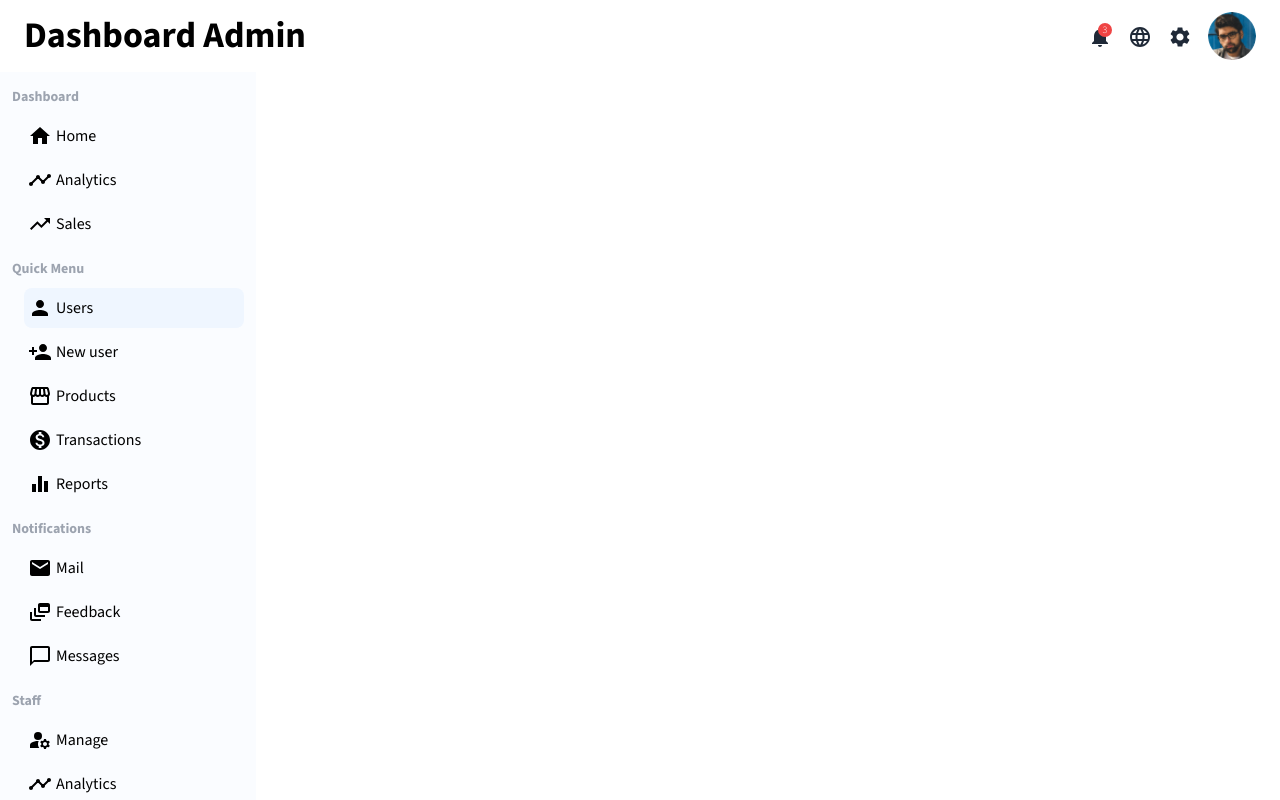
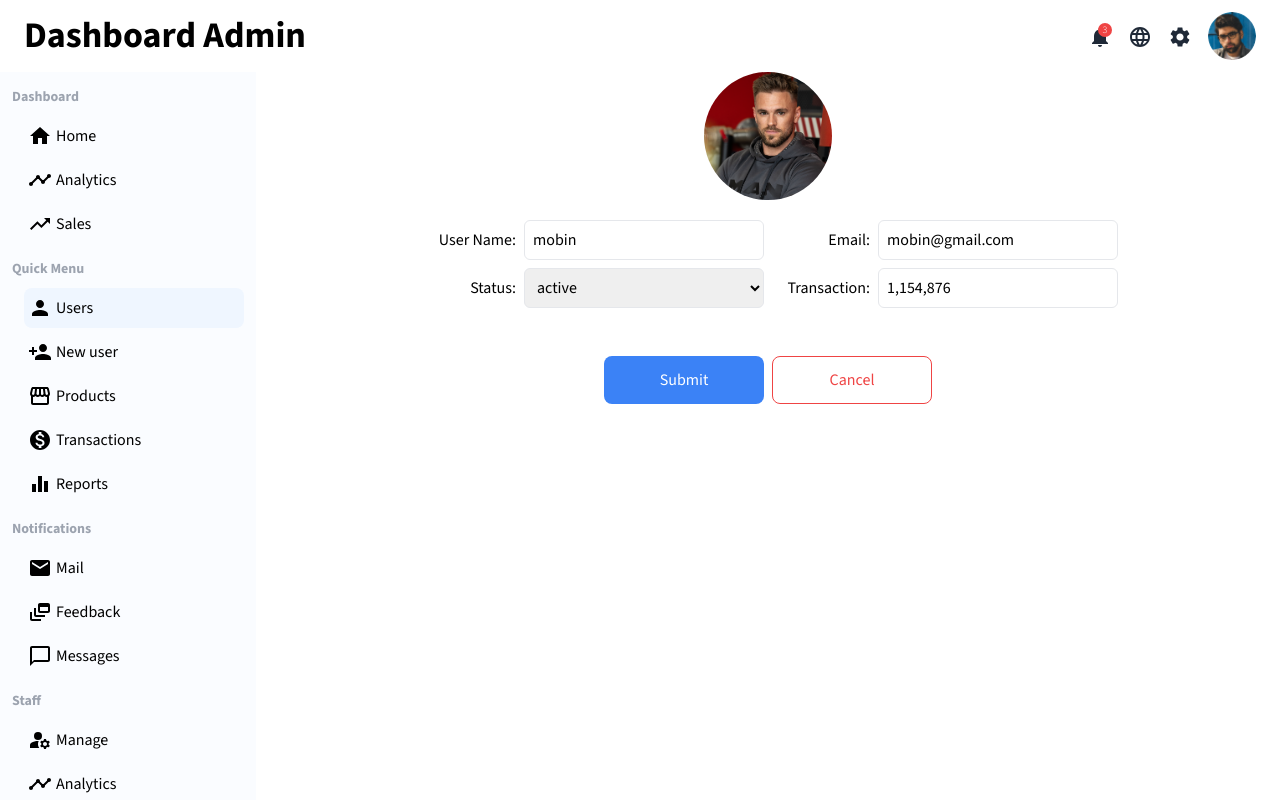
Before and after one commit to mobin-izadi/react-dashboard-admin, a React (Create React App) app: page /users/0 in a window 1280 px wide. Built offline with nearby package versions, Linux system fonts and the light colour scheme.

Commit message:
Add the user information component

```diff
--- /dev/null
+++ b/src/pages/Users/UserDetails.jsx
@@ -0,0 +1,84 @@
+import React, { useState } from 'react'
+import { Link, useParams } from 'react-router-dom'
+import { usersData } from '../../data';
+
+export default function UserDetails() {
+    const id = useParams('id').id
+    let mainUser = usersData.find(user => user.id == id)
+    const [user, setUser] = useState(mainUser)
+
+    const userNameHandler = event => {
+        setUser(preState => {
+            return { ...preState, customer: event.target.value }
+        })
+    }
+    const emailHandler = event => {
+        setUser(preState => {
+            return { ...preState, email: event.target.value }
+        })
+    }
+    const statusHandler = event => {
+        setUser(preState => {
+            return { ...preState, status: event.target.value }
+        })
+    }
+    const transactionHandler = event => {
+        console.log(event.target.value);
+
+        let valueTransaction = event.target.value.split('')
+        let convertValueToNumber = valueTransaction.map(num => {
+            if (Number(num)) {
+                return num
+            }
+        }).join('')
+        console.log(convertValueToNumber);
+
+
+        setUser(preState => {
+            return { ...preState, transaction: Number(convertValueToNumber).toLocaleString() }
+        })
+    }
+
+    return (
+
+        <form action="" method="post">
+            <div className='flex justify-center '>
+                <div className='w-32 h-32 rounded-full overflow-hidden' >
+                    <img src={user.img} alt="" className='w-full h-full object-cover' />
+                </div>
+            </div>
+            <div className='grid grid-cols-2 gap-2 w-[700px] justify-items-end mx-auto my-5'>
+                <div className='flex gap-2 items-center'>
+                    <label htmlFor="username">User Name:</label>
+                    <input type="text" name="" id="username" className='outline-none border h-10 rounded-md px-2 py-1 w-60' value={user.customer} onChange={event => userNameHandler(event)} />
+                </div>
+                <div className='flex gap-y-4 gap-x-2 items-center'>
+                    <label htmlFor="email">Email:</label>
+                    <input type="email" name="" id="email" className='outline-none border h-10 rounded-md px-2 py-1 w-60' value={user.email} onChange={event => emailHandler(event)} />
+                </div>
+                <div className='flex gap-2 items-center'>
+                    <label htmlFor="status">Status:</label>
+                    <select name="status" id="" className='outline-none border h-10 rounded-md px-2 py-1 w-60' value={user.status} onChange={event => statusHandler(event)}>
+                        <option value="active">active</option>
+                        <option value="non-active">non-active</option>
+                    </select>
+
+                </div>
+                <div className='flex gap-2 items-center'>
+                    <label htmlFor="transaction">Transaction:</label>
+                    <input type="text" name="" id="transaction" className='outline-none border h-10 rounded-md px-2 py-1 w-60' value={user.transaction.toLocaleString()} onChange={event => transactionHandler(event)} />
+                </div>
+
+            </div>
+            <div className='flex items-center justify-center gap-2 mt-12'>
+                <input type="submit" value='Submit' className='bg-blue-500 w-40 h-12 rounded-lg text-white cursor-pointer ' />
+                <Link to='/users' className='flex justify-center items-center text-red-500 border border-red-500 w-40 h-12 rounded-lg  '>Cancel</Link>
+
+            </div>
+
+
+        </form>
+
+
+    )
+}
--- a/src/pages/Users/Users.jsx
+++ b/src/pages/Users/Users.jsx
@@ -4,6 +4,7 @@ import Paper from '@mui/material/Paper';
 import { usersData } from '../../data';
 import ModeEditIcon from '@mui/icons-material/ModeEdit';
 import DeleteIcon from '@mui/icons-material/Delete';
+import { Link } from 'react-router-dom';
 
 
 export default function Users() {
@@ -29,7 +30,7 @@ export default function Users() {
         },
         { field: 'email', headerName: 'Email', flex: 1, minWidth: 100, },
         {
-            field: 'status', headerName: 'Status', flex:0.5, minWidth: 100,
+            field: 'status', headerName: 'Status', flex: 0.5, minWidth: 100,
         },
         {
             field: 'transaction',
@@ -43,7 +44,9 @@ export default function Users() {
             field: 'action', headerName: 'Action', flex: 1, minWidth: 100,
             renderCell: (params) => (
                 <div className='flex items-center gap-2'>
-                    <button onClick={() => editUserHandler(params.row.id)}><ModeEditIcon ></ModeEditIcon></button>
+                    <Link to={`/users/${params.row.id}`}>
+                        <button ><ModeEditIcon ></ModeEditIcon></button>
+                    </Link>
                     <button onClick={() => removeUserHandler(params.row.id)}><DeleteIcon className='text-red-500'></DeleteIcon></button>
 
                 </div>
@@ -51,12 +54,7 @@ export default function Users() {
         },
     ];
     const paginationModel = { page: 0, pageSize: 25 };
-
     const [users, setUsers] = useState(usersData)
-
-    const editUserHandler = (id) => {
-        console.log(id);
-    }
     const removeUserHandler = (id) => {
         const filterUsers = users.filter(user => user.id != id)
         setUsers(filterUsers)
--- a/src/routes.js
+++ b/src/routes.js
@@ -1,4 +1,5 @@
 import Home from './pages/Home/Home'
+import UserDetails from './pages/Users/UserDetails'
 import Users from './pages/Users/Users'
 
 const routes = [
@@ -8,6 +9,9 @@ const routes = [
     {
         path: '/users', element: <Users />
     },
+    {
+        path: '/users/:id', element: <UserDetails />
+    },
 ]
 
 export default routes
```
